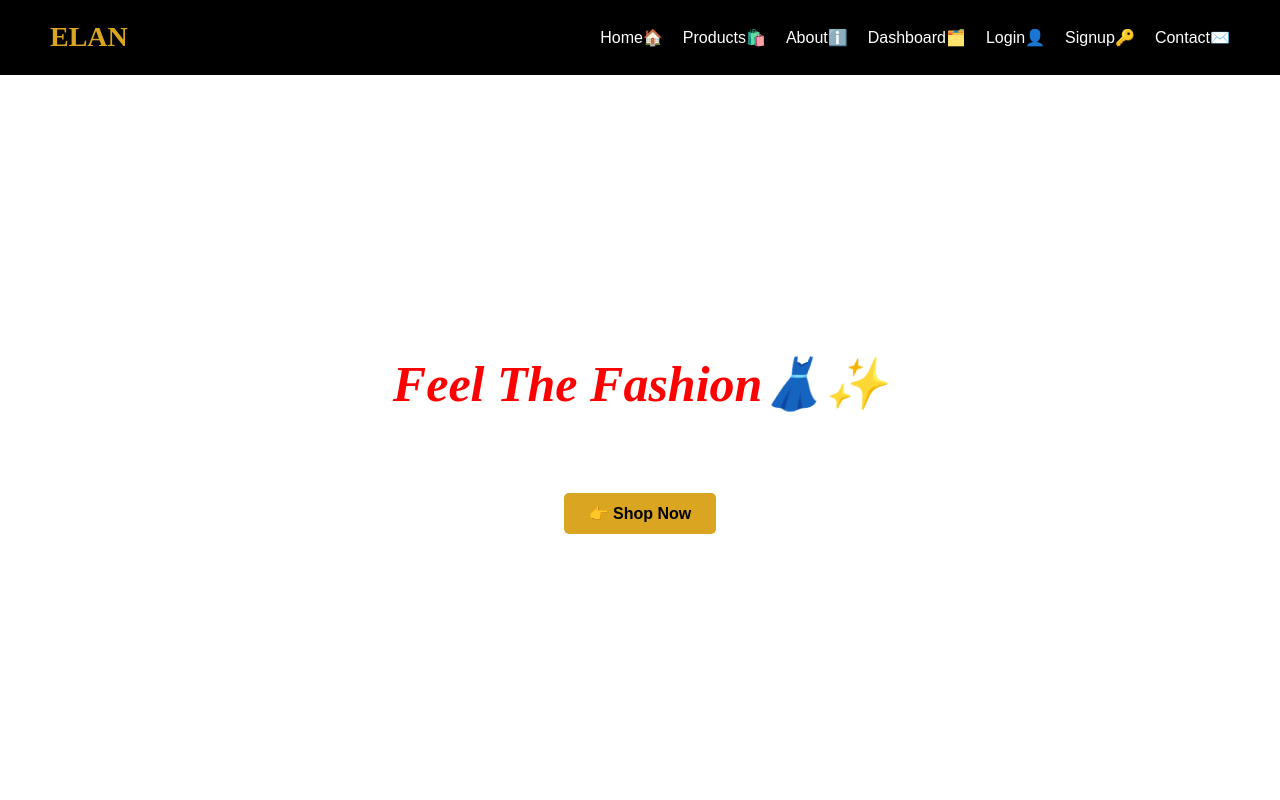
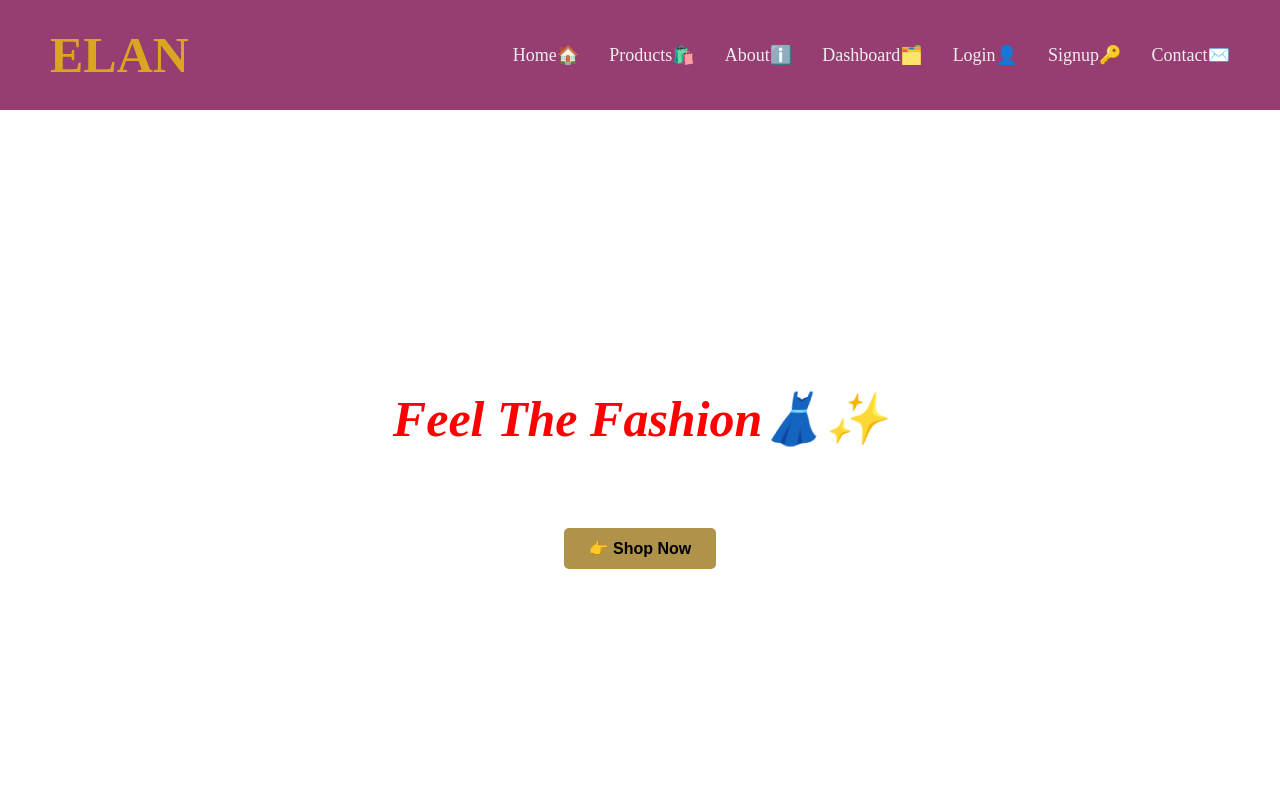
Before and after one commit to bhargavi-220226/WT, a plain HTML site: page PROJECT/index.html in a window 1280 px wide. Shown: the top 800 px of the page. Drawn offline with Linux system fonts and the light colour scheme.

Commit message:
Update index.html and style.css only

```diff
--- a/PROJECT/index.html
+++ b/PROJECT/index.html
@@ -24,10 +24,9 @@
         <div>
             <h1>Feel The Fashion👗✨</h1>
             <p>Trendy outfits crafted for style lovers.</p>
-            <a href="#" class="btn">👉 Shop Now</a>
+            <a href="products.html" class="btn">👉 Shop Now</a>
         </div>
     </section>
-
     <section class="categories">
         <h2>Shop By Category👕👗🆕</h2>
         <div class="grid">
@@ -41,7 +40,11 @@
             </div>
             <div class="card">
                 <img src="new.jpeg" alt="New Arrivals">
-                <h3>New Arrivals</h3>
+                <pre>
+                 <h3>New Arrivals</h3>
+                 <p> </p>
+                </pre>
+
             </div>
         </div>
     </section>
--- a/PROJECT/style.css
+++ b/PROJECT/style.css
@@ -9,8 +9,9 @@ body {
 
 /* Header */
 header {
-    background-color: black;
+    background-color: rgb(150, 61, 113);
     color: goldenrod;
+    font-family: 'Cinzel', serif;
     display: flex;
     align-items: center;
     justify-content: space-between;
@@ -22,20 +23,20 @@ header {
 
 header h1 {
     font-family: 'Cinzel', serif;
-    font-size: 28px;
+    font-size: 50px;
 }
 
 header nav {
     display: flex;
-    gap: 20px;
-    flex-wrap: wrap;
+    gap: 30px;
+    flex-wrap:wrap;
 }
 
 header nav a {
-    color: white;
+    color: rgb(240, 237, 237);
     text-decoration: none;
     font-weight: 500;
-    font-size: 16px;
+    font-size: 18px;
     transition: color 0.3s;
 }
 
@@ -64,11 +65,11 @@ header nav a:hover {
 .hero p {
     font-size: 20px;
     margin-bottom: 25px;
-    color: #fff;
+    color: #ffffff;
 }
 
 .btn {
-    background: goldenrod;
+    background: rgb(175, 147, 74);
     color: black;
     padding: 12px 25px;
     text-decoration: none;
```
